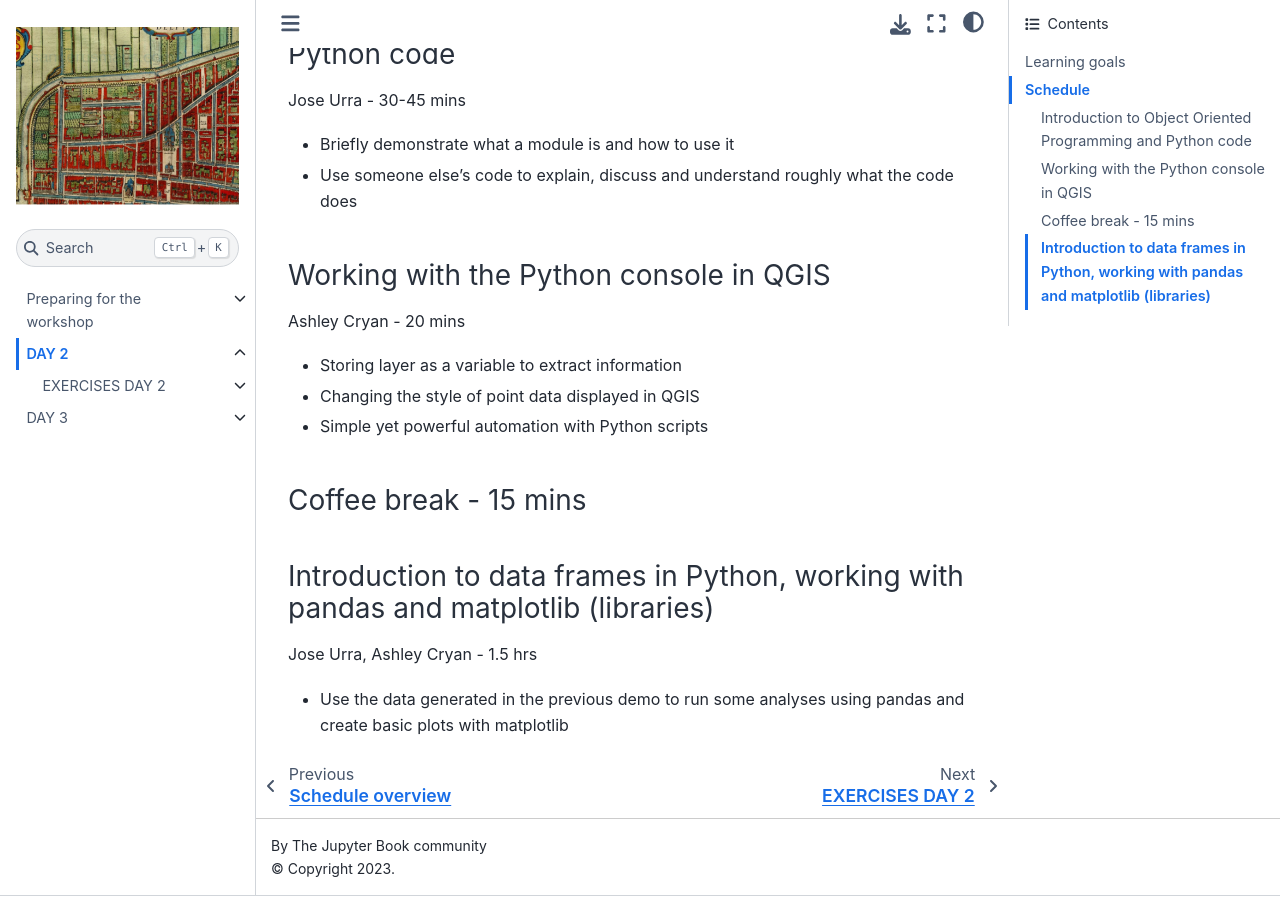
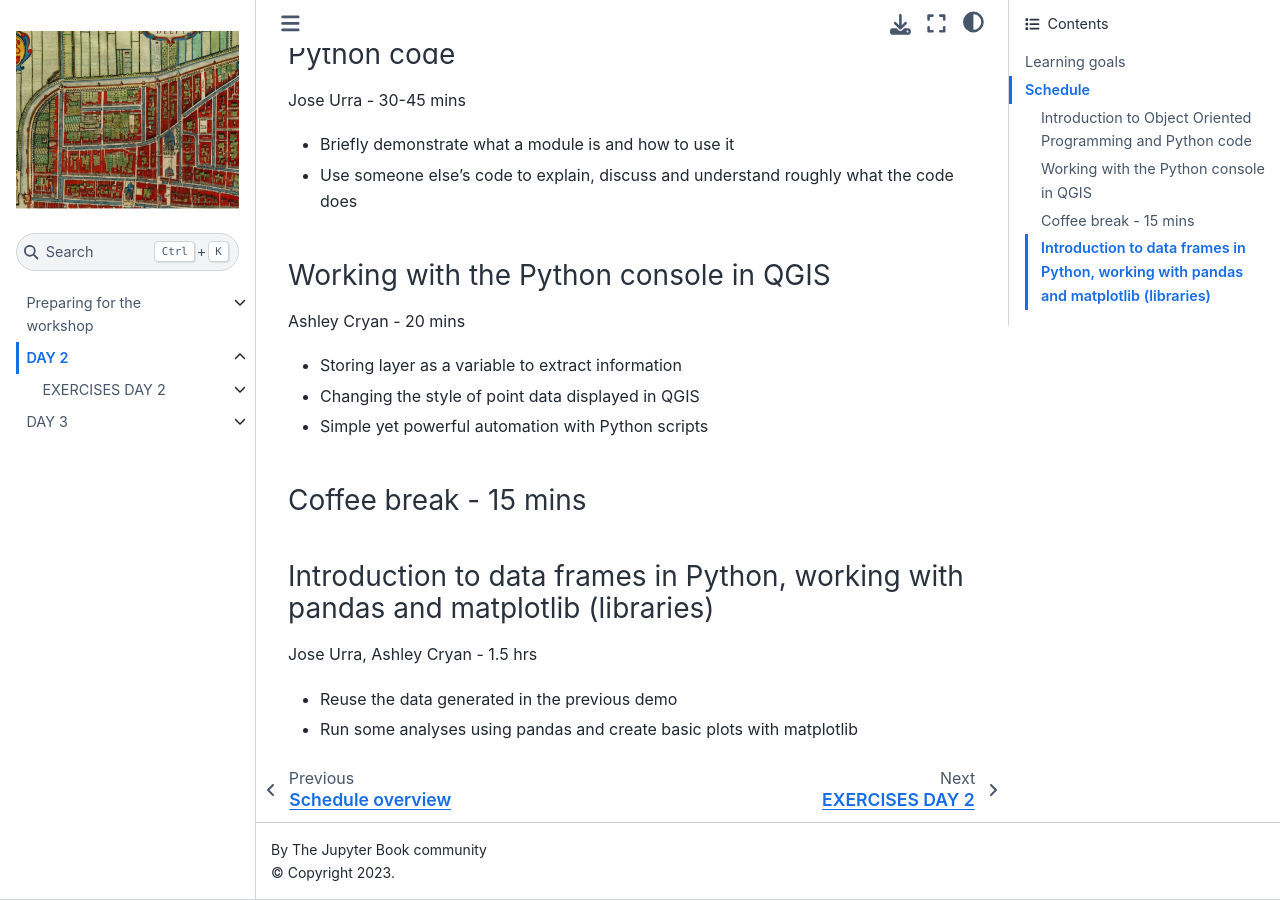
Before and after one commit to the-magnificents/04-02-2021-Carpentry-for-HGIS, a Jupyter Book: the page built from 02_Day_2_GIS_Data/00_README.md, in a window 1280 px wide and 900 px high, scrolled down 748 px. Built offline with Jupyter Book 1.0.4 settings and Sphinx 7.4.7 and the Sphinx Book theme 1.1.4, drawn with Linux system fonts in a browser that asks for light colours; pages that are not in the unit, such as notebooks, are missing from menus.

Commit message:
update readme day 2

```diff
--- a/02_Day_2_GIS_Data/00_README.md
+++ b/02_Day_2_GIS_Data/00_README.md
@@ -28,4 +28,5 @@ Ashley Cryan - 20 mins
 
 ### Introduction to data frames in Python, working with pandas and matplotlib (libraries)
 Jose Urra, Ashley Cryan - 1.5 hrs
-- Use the data generated in the previous demo to run some analyses using pandas and create basic plots with matplotlib
+- Reuse the data generated in the previous demo
+- Run some analyses using pandas and create basic plots with matplotlib
```
